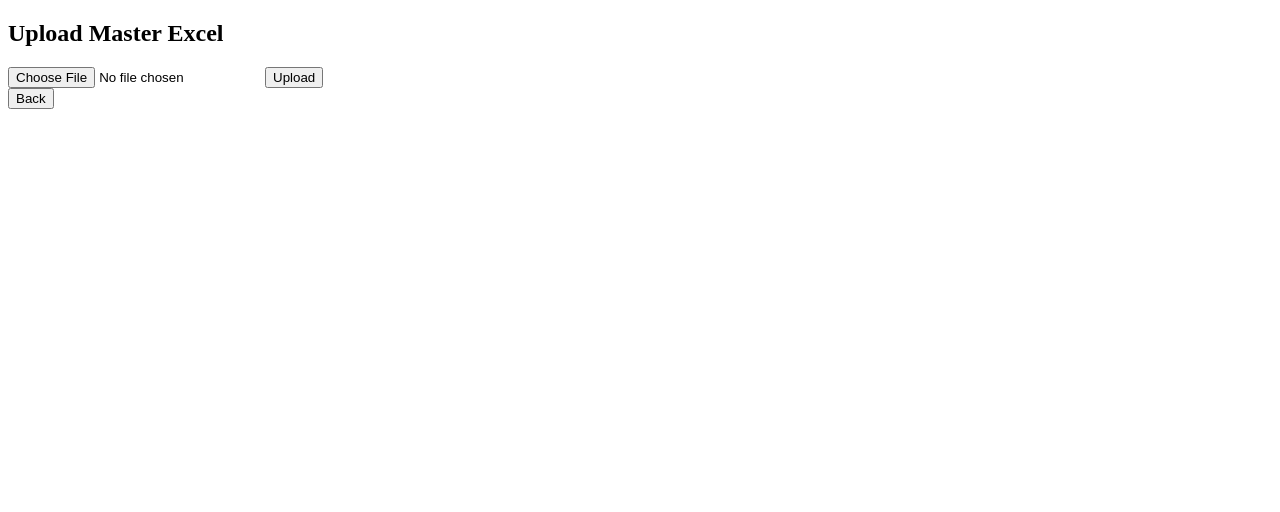
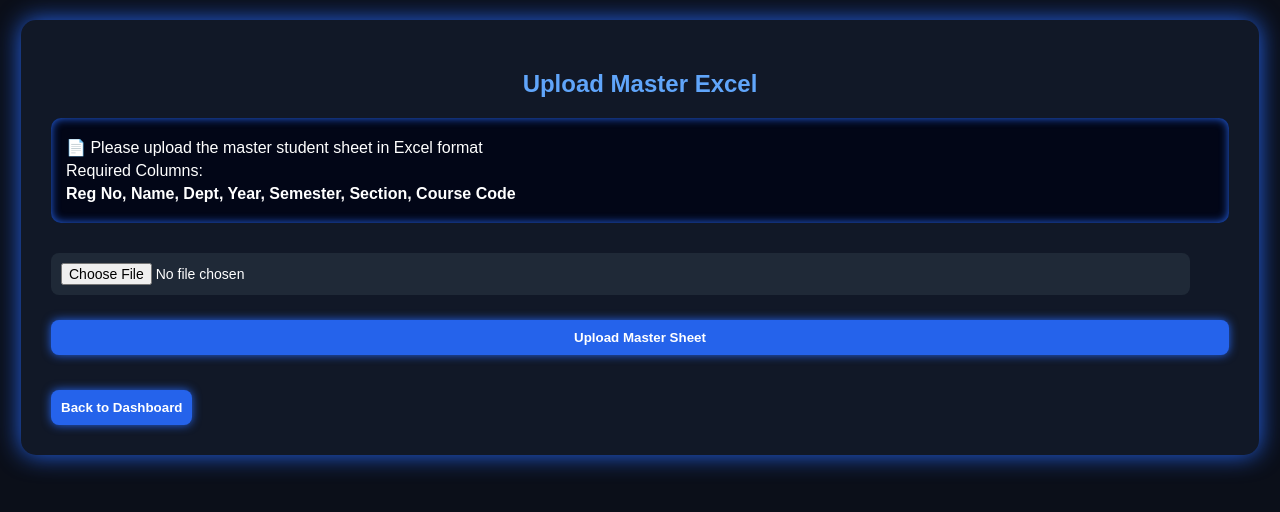
Before and after one commit to Abishekus01/absent_list_CIA, a Flask app: page /upload_master in a window 1280 px wide. Shown: the top 512 px of the page. Run offline with Flask 3, Linux system fonts and the light colour scheme.

Commit message:
app.py modified

```diff
--- a/templates/upload_master.html
+++ b/templates/upload_master.html
@@ -1,20 +1,36 @@
 <!DOCTYPE html>
 <html>
 <head>
-  <title>Upload Master</title>
+  <title>Upload Master Sheet</title>
+  <link rel="stylesheet" href="{{ url_for('static', filename='style.css') }}">
 </head>
 <body>
 
-<h2>Upload Master Excel</h2>
+<div class="container">
 
-<form method="post" enctype="multipart/form-data">
-  <input type="file" name="file" accept=".xlsx,.xls" required>
-  <button type="submit">Upload</button>
-</form>
+  <h2>Upload Master Excel</h2>
 
-<a href="{{ url_for('dashboard') }}">
-  <button>Back</button>
-</a>
+  <div class="meta">
+    <p>📄 Please upload the master student sheet in Excel format</p>
+    <p>Required Columns:</p>
+    <p><b>Reg No, Name, Dept, Year, Semester, Section, Course Code</b></p>
+  </div>
+
+  <form method="post" enctype="multipart/form-data" class="form-box">
+
+    <input type="file" name="file" accept=".xlsx,.xls" required>
+
+    <button type="submit">Upload Master Sheet</button>
+
+  </form>
+
+  <div class="action-buttons">
+    <a href="{{ url_for('dashboard') }}">
+      <button type="button">Back to Dashboard</button>
+    </a>
+  </div>
+
+</div>
 
 </body>
 </html>
```
